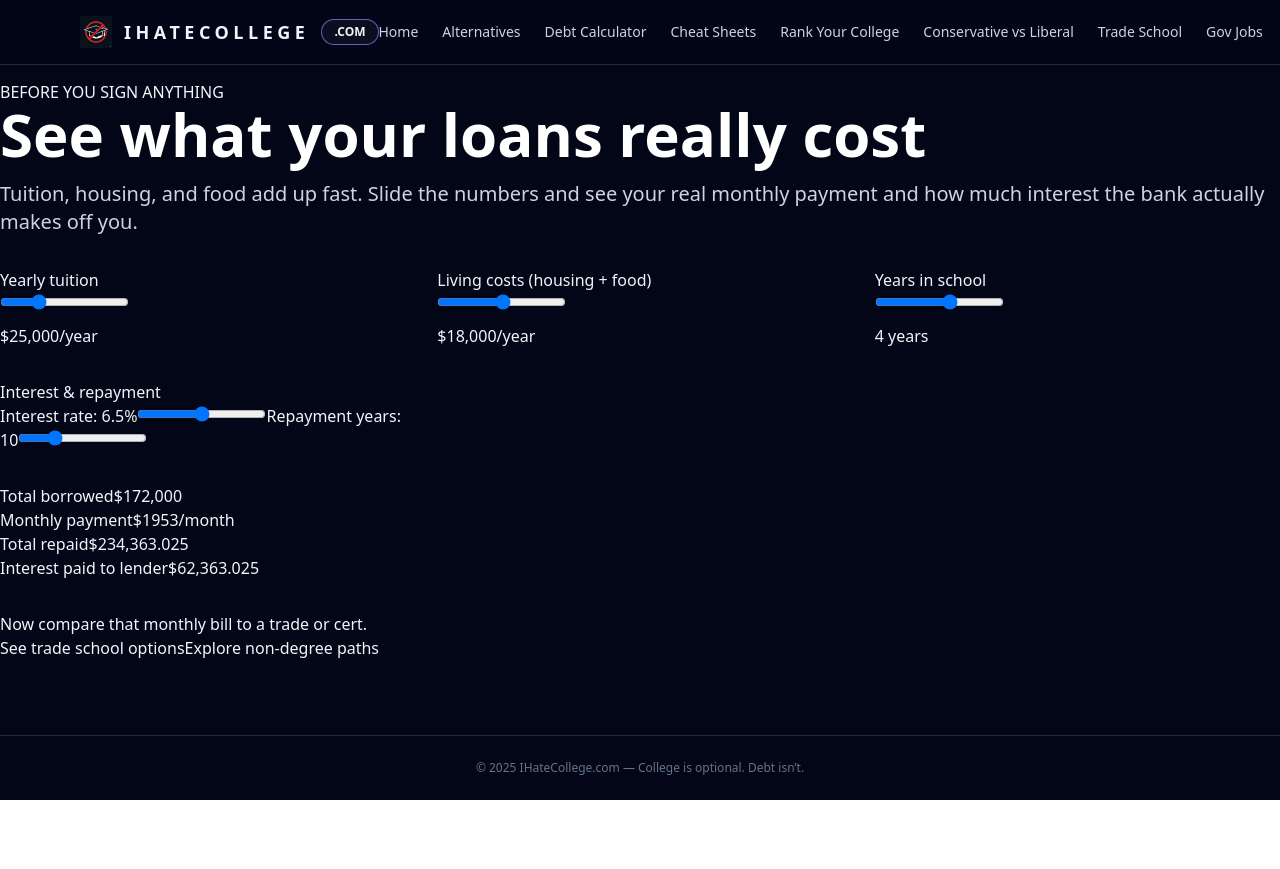
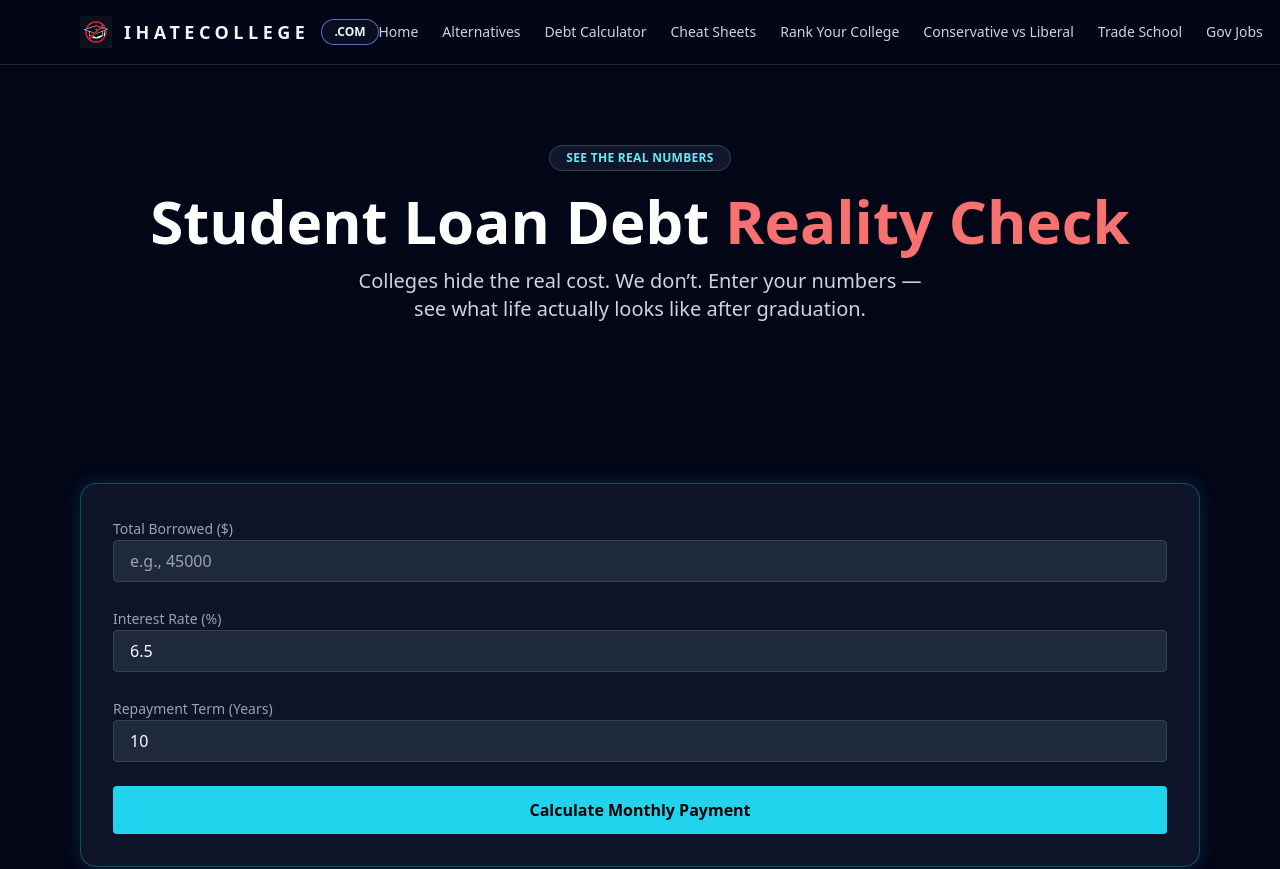
Before and after one commit to placebetsai/Ihatecollege, a Next.js app: page /debt-calculator in a window 1280 px wide. Shown: the top 869 px of the page. Before the commit the page ends 800 px from the top, so only its background shows below. Built offline with nearby package versions, Linux system fonts and the light colour scheme.

Commit message:
Update debt-calculator.js

```diff
--- a/pages/debt-calculator.js
+++ b/pages/debt-calculator.js
@@ -1,149 +1,119 @@
 // pages/debt-calculator.js
+import Layout from "../components/Layout";
+import SEO from "../components/SEO";
 import { useState } from "react";
-import Layout from "../components/Layout";
 
 export default function DebtCalculator() {
-  const [tuition, setTuition] = useState(25000);
-  const [years, setYears] = useState(4);
-  const [living, setLiving] = useState(18000);
-  const [interest, setInterest] = useState(6.5);
-  const [repayYears, setRepayYears] = useState(10);
+  const [tuition, setTuition] = useState("");
+  const [rate, setRate] = useState(6.5);
+  const [years, setYears] = useState(10);
+  const [payment, setPayment] = useState(null);
 
-  const totalBorrowed = tuition * years + living * years;
-  const monthlyRate = interest / 100 / 12;
-  const numPayments = repayYears * 12;
-  const monthlyPayment =
-    totalBorrowed && monthlyRate
-      ? (totalBorrowed * monthlyRate) /
-        (1 - Math.pow(1 + monthlyRate, -numPayments))
-      : 0;
-  const totalPaid = monthlyPayment * numPayments;
-  const totalInterest = totalPaid - totalBorrowed;
+  const calculatePayment = () => {
+    const P = parseFloat(tuition);
+    const r = rate / 100 / 12;
+    const n = years * 12;
+
+    if (!P || P <= 0) return;
+
+    const monthly = (P * r) / (1 - Math.pow(1 + r, -n));
+    setPayment(monthly.toFixed(2));
+  };
 
   return (
-    <Layout title="College Debt Calculator – The Real Cost">
-      <section className="hero">
-        <p className="eyebrow">BEFORE YOU SIGN ANYTHING</p>
-        <h1 className="hero-title">See what your loans really cost</h1>
-        <p className="hero-subtitle">
-          Tuition, housing, and food add up fast. Slide the numbers and see your
-          real monthly payment and how much interest the bank actually makes off
-          you.
+    <Layout>
+      <SEO
+        title="Student Debt Calculator | IHateCollege.com"
+        description="See the REAL monthly cost of student loans before you borrow. Compare debt vs trade schools and cert paths."
+      />
+
+      {/* HERO */}
+      <section className="page-section text-center">
+        <p className="hero-eyebrow">SEE THE REAL NUMBERS</p>
+
+        <h1 className="hero-title">
+          Student Loan Debt <span className="text-red-400">Reality Check</span>
+        </h1>
+
+        <p className="hero-subtitle max-w-xl mx-auto">
+          Colleges hide the real cost. We don’t.
+          Enter your numbers — see what life actually looks like after graduation.
+        </p>
+      </section>
+
+      {/* CALCULATOR */}
+      <section className="page-section max-w-xl mx-auto">
+        <div className="glow-card p-8 space-y-6">
+          {/* Tuition */}
+          <div>
+            <label className="text-sm text-slate-400">Total Borrowed ($)</label>
+            <input
+              type="number"
+              value={tuition}
+              onChange={(e) => setTuition(e.target.value)}
+              className="w-full px-4 py-2 rounded bg-slate-800 border border-slate-700 text-white"
+              placeholder="e.g., 45000"
+            />
+          </div>
+
+          {/* Rate */}
+          <div>
+            <label className="text-sm text-slate-400">Interest Rate (%)</label>
+            <input
+              type="number"
+              value={rate}
+              onChange={(e) => setRate(e.target.value)}
+              className="w-full px-4 py-2 rounded bg-slate-800 border border-slate-700 text-white"
+              step="0.1"
+            />
+          </div>
+
+          {/* Years */}
+          <div>
+            <label className="text-sm text-slate-400">Repayment Term (Years)</label>
+            <input
+              type="number"
+              value={years}
+              onChange={(e) => setYears(e.target.value)}
+              className="w-full px-4 py-2 rounded bg-slate-800 border border-slate-700 text-white"
+            />
+          </div>
+
+          {/* Button */}
+          <button
+            onClick={calculatePayment}
+            className="w-full py-3 bg-cyan-400 text-black font-bold rounded hover:bg-cyan-300 transition"
+          >
+            Calculate Monthly Payment
+          </button>
+
+          {/* Result */}
+          {payment && (
+            <div className="text-center mt-6">
+              <p className="text-cyan-300 text-xl font-bold">
+                ${payment} / month
+              </p>
+              <p className="text-slate-400 text-sm mt-1">
+                Every month. For {years} years.
+              </p>
+            </div>
+          )}
+        </div>
+      </section>
+
+      {/* CTA */}
+      <section className="page-section text-center">
+        <h2 className="text-2xl font-bold mb-3">There are cheaper paths.</h2>
+        <p className="text-slate-400 max-w-lg mx-auto mb-6">
+          Compare this to 6–18 month career paths that cost under $500–$3000.
         </p>
 
-        <div className="path-grid" style={{ margin: "2rem 0" }}>
-          <div className="path-card">
-            <h3>Yearly tuition</h3>
-            <input
-              type="range"
-              min="8000"
-              max="70000"
-              step="1000"
-              value={tuition}
-              onChange={(e) => setTuition(Number(e.target.value))}
-            />
-            <p className="stat-value" style={{ marginTop: "0.5rem" }}>
-              ${tuition.toLocaleString()}/year
-            </p>
-          </div>
-
-          <div className="path-card">
-            <h3>Living costs (housing + food)</h3>
-            <input
-              type="range"
-              min="0"
-              max="35000"
-              step="1000"
-              value={living}
-              onChange={(e) => setLiving(Number(e.target.value))}
-            />
-            <p className="stat-value" style={{ marginTop: "0.5rem" }}>
-              ${living.toLocaleString()}/year
-            </p>
-          </div>
-
-          <div className="path-card">
-            <h3>Years in school</h3>
-            <input
-              type="range"
-              min="1"
-              max="6"
-              step="1"
-              value={years}
-              onChange={(e) => setYears(Number(e.target.value))}
-            />
-            <p className="stat-value" style={{ marginTop: "0.5rem" }}>
-              {years} years
-            </p>
-          </div>
-
-          <div className="path-card">
-            <h3>Interest &amp; repayment</h3>
-            <label className="stat-label">
-              Interest rate: {interest.toFixed(1)}%
-            </label>
-            <input
-              type="range"
-              min="3"
-              max="10"
-              step="0.1"
-              value={interest}
-              onChange={(e) => setInterest(Number(e.target.value))}
-            />
-            <label className="stat-label" style={{ marginTop: "0.6rem" }}>
-              Repayment years: {repayYears}
-            </label>
-            <input
-              type="range"
-              min="5"
-              max="25"
-              step="1"
-              value={repayYears}
-              onChange={(e) => setRepayYears(Number(e.target.value))}
-            />
-          </div>
-        </div>
-
-        <div className="hero-stats">
-          <div className="stat">
-            <span className="stat-label">Total borrowed</span>
-            <span className="stat-value">
-              ${totalBorrowed.toLocaleString()}
-            </span>
-          </div>
-          <div className="stat">
-            <span className="stat-label">Monthly payment</span>
-            <span className="stat-value">
-              ${monthlyPayment.toFixed(0)}/month
-            </span>
-          </div>
-          <div className="stat">
-            <span className="stat-label">Total repaid</span>
-            <span className="stat-value">
-              ${totalPaid.toLocaleString()}
-            </span>
-          </div>
-          <div className="stat">
-            <span className="stat-label">Interest paid to lender</span>
-            <span className="stat-value">
-              ${totalInterest.toLocaleString()}
-            </span>
-          </div>
-        </div>
-
-        <section className="section-cta" style={{ marginTop: "2rem" }}>
-          <h2 className="section-title">
-            Now compare that monthly bill to a trade or cert.
-          </h2>
-          <div className="cta-buttons">
-            <a href="/trade-schools" className="btn btn-pill">
-              See trade school options
-            </a>
-            <a href="/alternatives" className="btn btn-pill">
-              Explore non-degree paths
-            </a>
-          </div>
-        </section>
+        <a
+          href="/cheat-sheets"
+          className="px-6 py-3 rounded-full bg-yellow-400 text-black font-bold hover:bg-yellow-300 transition"
+        >
+          See No-Debt Career Paths →
+        </a>
       </section>
     </Layout>
   );
```
